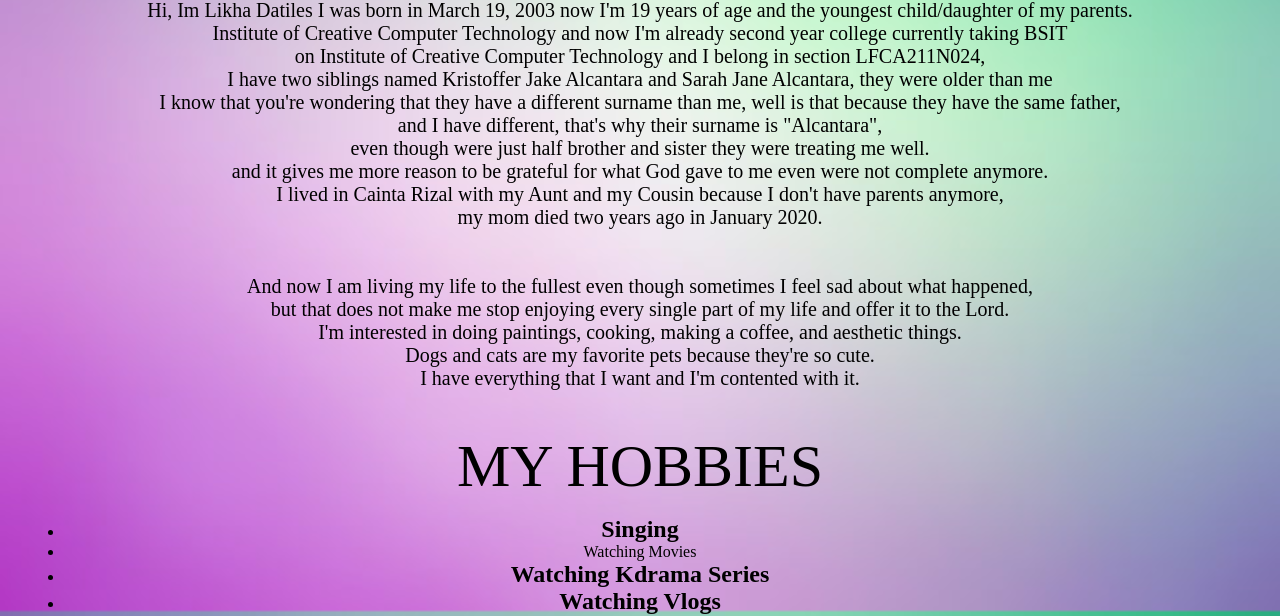
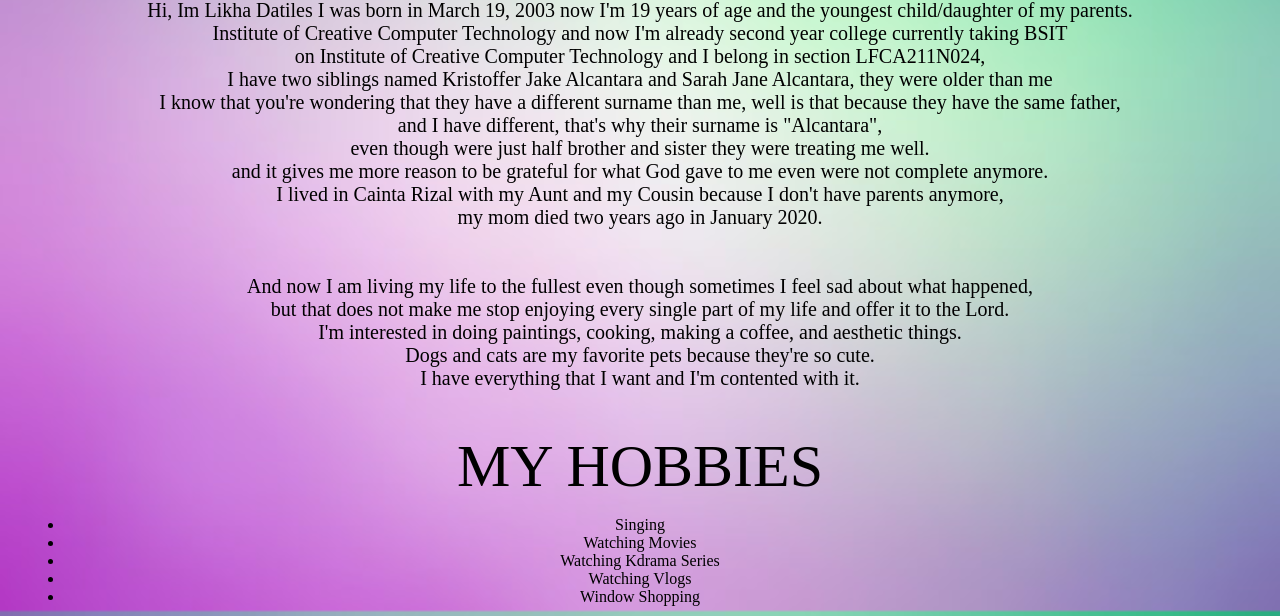
Before and after one commit to Ncrbn19/olws1, a plain HTML site: page index.html in a window 1280 px wide. Shown: the part 349-965 px from the top of the page. Drawn offline with Linux system fonts and the light colour scheme.

Commit message:
Update index.html

```diff
--- a/index.html
+++ b/index.html
@@ -41,11 +41,11 @@
             </div>
             <h1>MY HOBBIES</h1>
                 <ul><center>
-                 <li><h2>Singing</h2></li>
-                 <li>Watching Movies</h2></li>
-                 <li><h2>Watching Kdrama Series</h2></li>
-                 <li><h2>Watching Vlogs</h2></li>
-                 <li><h2>Window Shopping</h2></li>
+                 <li>Singing</li>
+                 <li>Watching Movies</li>
+                 <li>Watching Kdrama Series</li>
+                 <li>Watching Vlogs</li>
+                 <li>Window Shopping</li>
                 </ul>
 
             <div>
```
